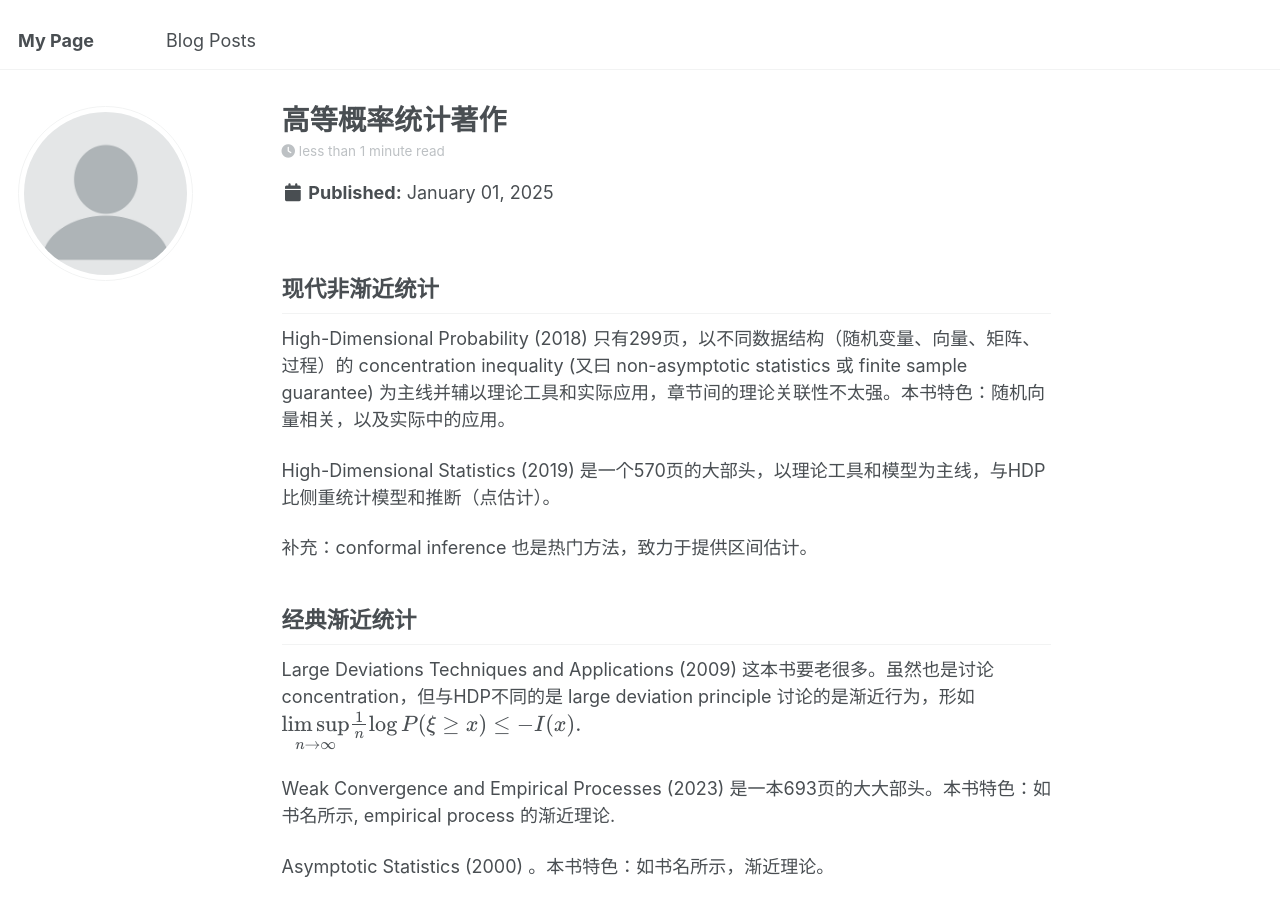
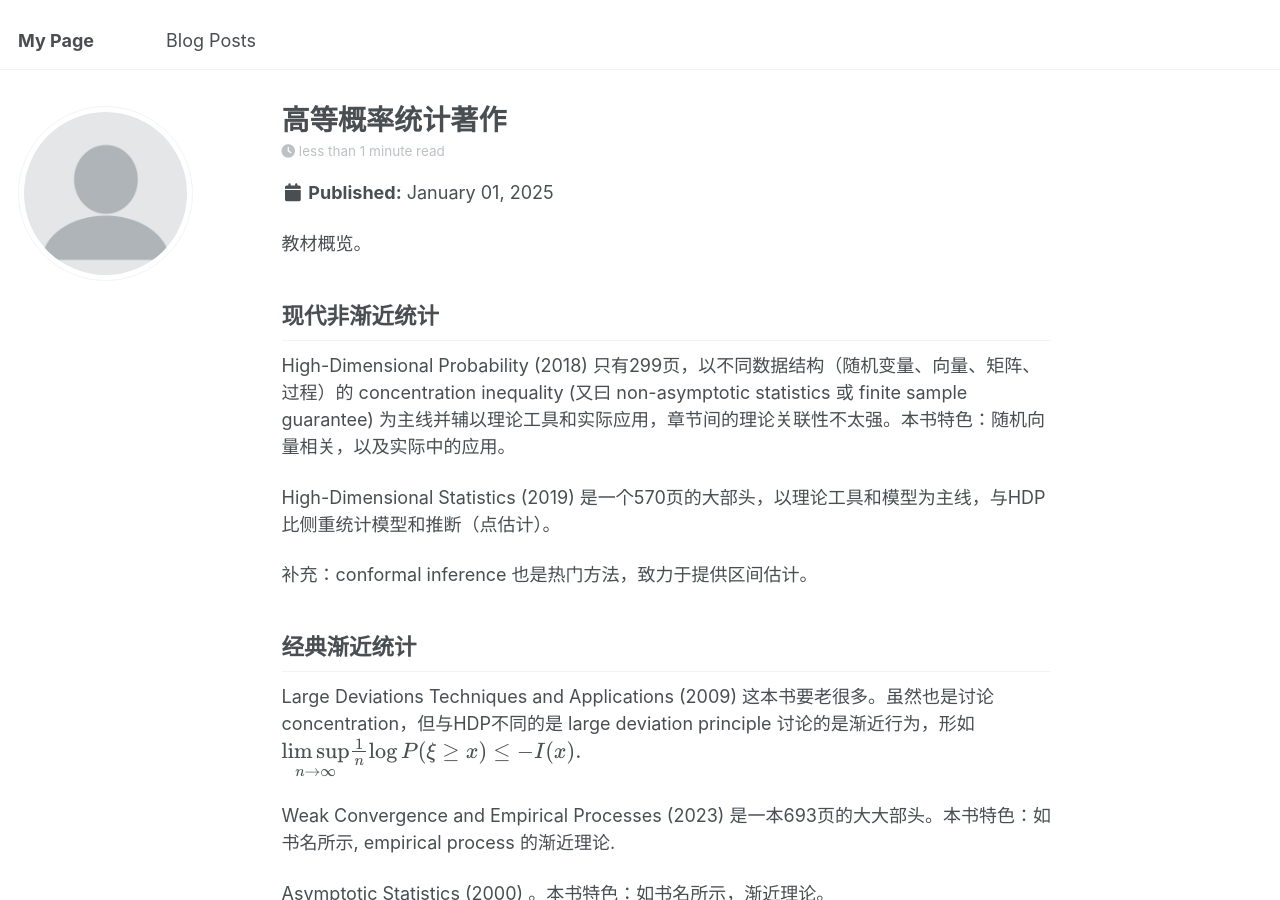
Before and after one commit to JiinnW/JiinnW, a Jekyll site: the page built from _posts/2025-03-29-blog-post-1.md, in a window 1280 px wide and 900 px high. Built offline with Jekyll 4.4.1, drawn with Linux system fonts in a browser that asks for light colours.

Commit message:
Update 2025-03-29-blog-post-1.md

```diff
--- a/_posts/2025-03-29-blog-post-1.md
+++ b/_posts/2025-03-29-blog-post-1.md
@@ -5,6 +5,7 @@ permalink: /posts/2025/03/blog-post-1/
 tags:
   - book
 ---
+教材概览。
 
 ## 现代非渐近统计
 
```
